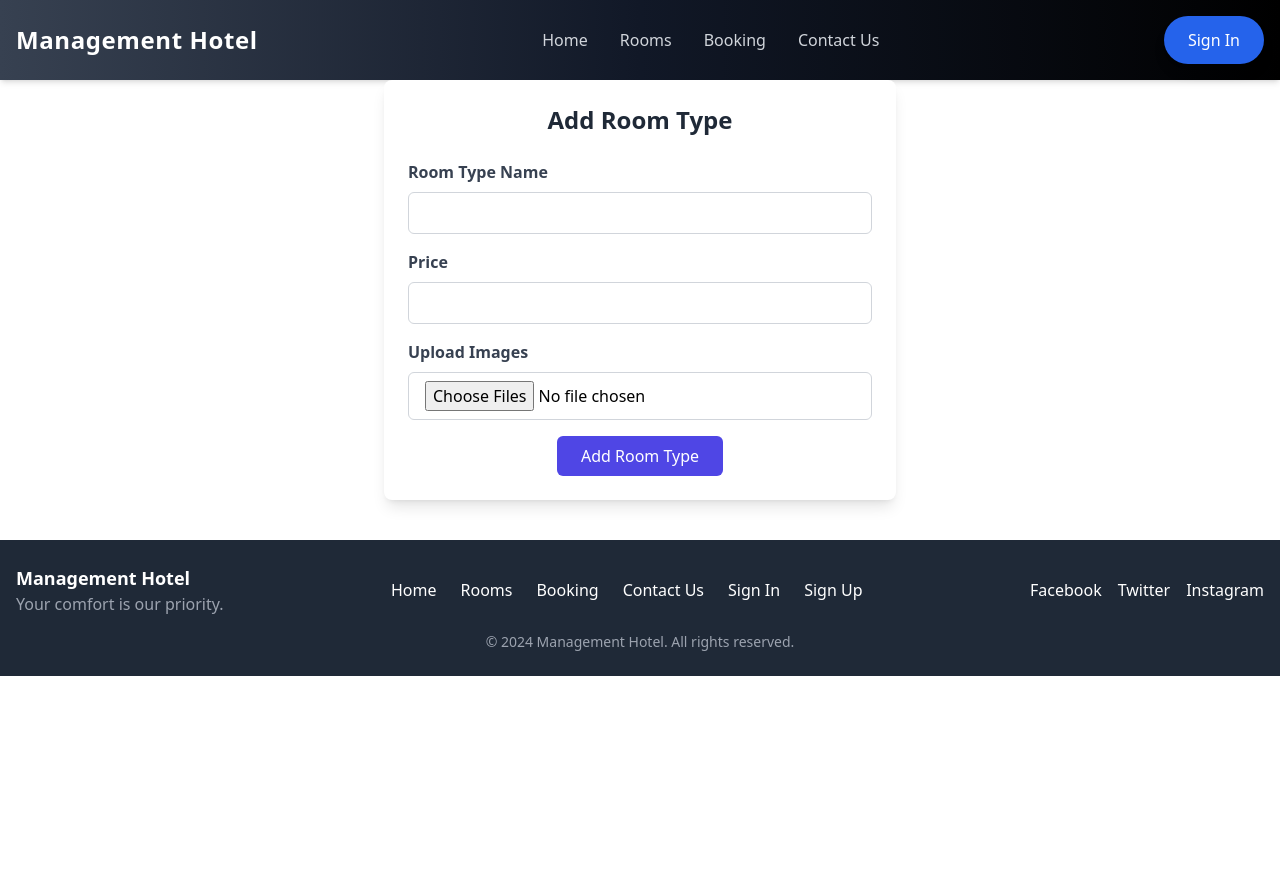
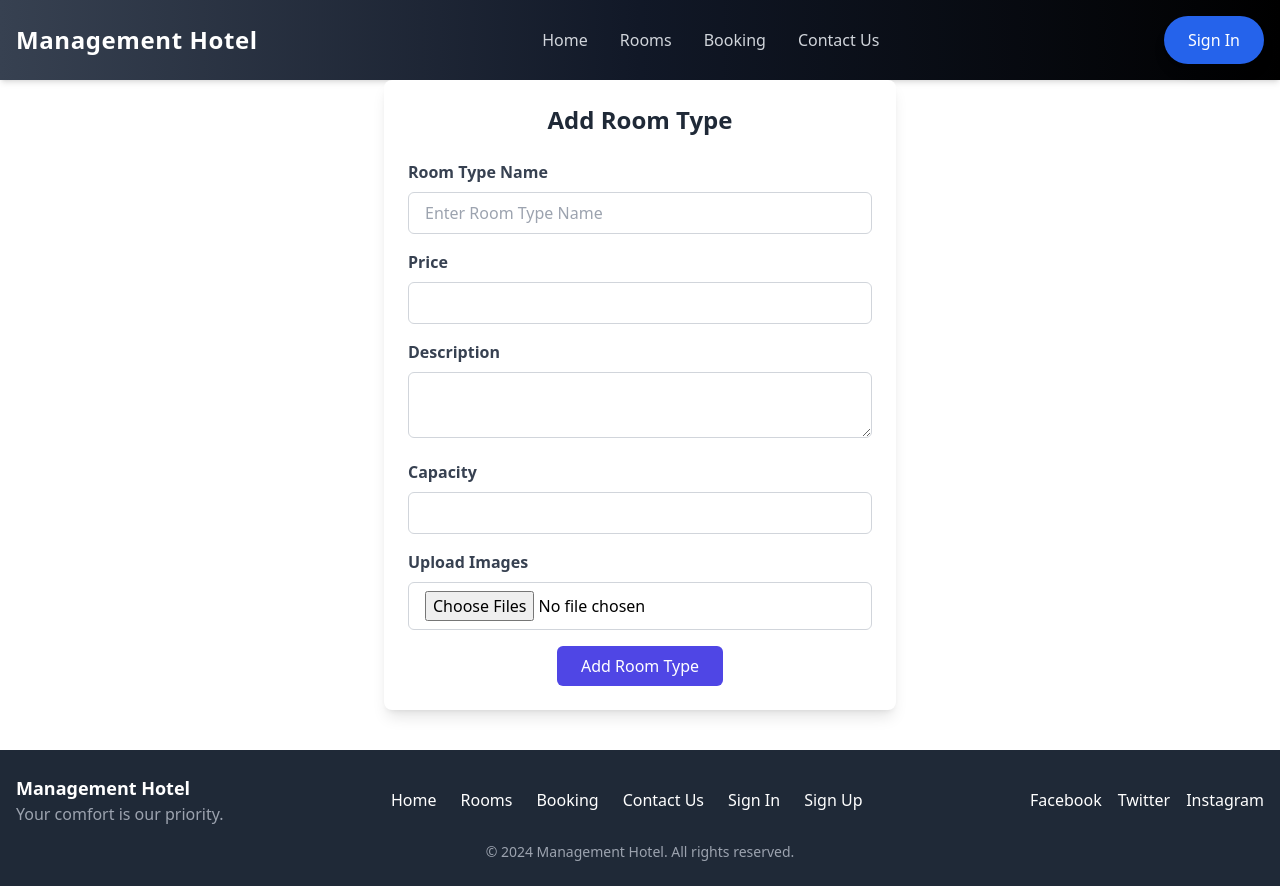
Before and after one commit to hiepquan11/HotelManagement, a React (Create React App) app in the folder Client/: page /AddRoom in a window 1280 px wide. Before the commit the page ends 800 px from the top, so only its background shows below. Built offline with nearby package versions, Linux system fonts and the light colour scheme.

Commit message:
booking update

```diff
--- a/Client/src/Room/AddRoom.jsx
+++ b/Client/src/Room/AddRoom.jsx
@@ -3,40 +3,51 @@ import React, { useState } from "react";
 const AddRoom = () => {
   const [roomTypeName, setRoomTypeName] = useState("");
   const [price, setPrice] = useState("");
+  const [description, setDescription] = useState("");
+  const [capacity, setCapacity] = useState("");
   const [files, setFiles] = useState(null);
   const [errorMessage, setErrorMessage] = useState("");
   const [successMessage, setSuccessMessage] = useState("");
 
-  // File change handler
   const handleFileChange = (event) => {
     setFiles(event.target.files);
   };
 
-  // Handle form submission
   const handleSubmit = async (event) => {
     event.preventDefault();
 
-    if (!roomTypeName || price <= 0) {
-      setErrorMessage("Please provide valid room type name and price.");
+    if (!roomTypeName || price <= 0 || !description || capacity <= 0) {
+      setErrorMessage("Please provide all required fields.");
       return;
     }
 
     const formData = new FormData();
-    formData.append("roomTypeName", roomTypeName);
-    formData.append("price", price);
 
-    // Append files to FormData
-    for (let i = 0; i < files.length; i++) {
-      formData.append("files", files[i]);
+    // Append files if any
+    if (files) {
+      for (let i = 0; i < files.length; i++) {
+        formData.append("files", files[i]);
+      }
     }
+
+    // Prepare room type data
+    const roomTypeData = {
+      price: parseInt(price, 10),
+      roomTypeName,
+      description,
+      capacity: parseInt(capacity, 10),
+    };
+
+    // Append room type data as a Blob (JSON)
+    formData.append("roomType", new Blob([JSON.stringify(roomTypeData)], { type: "application/json" }));
 
     try {
       const response = await fetch("http://localhost:8080/api/roomType/add", {
         method: "POST",
         headers: {
-          Authorization: "Basic " + btoa("tuantuan:tuantuan"), // Adjust authorization if needed
+          Authorization: "Basic " + btoa("tuantuan:tuantuan"),
         },
-        body: formData,
+        body: formData, // Use FormData as the request body
       });
 
       if (!response.ok) {
@@ -45,14 +56,19 @@ const AddRoom = () => {
         return;
       }
 
-      const data = await response.json();
-      console.log(data)
+      const result = await response.json();
       setSuccessMessage("Room type added successfully!");
+      console.log("API Response:", result);
+
+      // Reset form fields after success
       setRoomTypeName("");
       setPrice("");
+      setDescription("");
+      setCapacity("");
       setFiles(null);
     } catch (error) {
       setErrorMessage("An error occurred. Please try again later.");
+      console.error("Submit Error:", error);
     }
   };
 
@@ -83,6 +99,7 @@ const AddRoom = () => {
             value={roomTypeName}
             onChange={(e) => setRoomTypeName(e.target.value)}
             className="w-full px-4 py-2 border border-gray-300 rounded-md focus:outline-none focus:ring-2 focus:ring-indigo-500"
+            placeholder="Enter Room Type Name"
             required
           />
         </div>
@@ -102,6 +119,33 @@ const AddRoom = () => {
         </div>
 
         <div className="mb-4">
+          <label htmlFor="description" className="block text-gray-700 font-semibold mb-2">
+            Description
+          </label>
+          <textarea
+            id="description"
+            value={description}
+            onChange={(e) => setDescription(e.target.value)}
+            className="w-full px-4 py-2 border border-gray-300 rounded-md focus:outline-none focus:ring-2 focus:ring-indigo-500"
+            required
+          ></textarea>
+        </div>
+
+        <div className="mb-4">
+          <label htmlFor="capacity" className="block text-gray-700 font-semibold mb-2">
+            Capacity
+          </label>
+          <input
+            type="number"
+            id="capacity"
+            value={capacity}
+            onChange={(e) => setCapacity(e.target.value)}
+            className="w-full px-4 py-2 border border-gray-300 rounded-md focus:outline-none focus:ring-2 focus:ring-indigo-500"
+            required
+          />
+        </div>
+
+        <div className="mb-4">
           <label htmlFor="files" className="block text-gray-700 font-semibold mb-2">
             Upload Images
           </label>
@@ -111,7 +155,6 @@ const AddRoom = () => {
             multiple
             onChange={handleFileChange}
             className="w-full px-4 py-2 border border-gray-300 rounded-md focus:outline-none focus:ring-2 focus:ring-indigo-500"
-            required
           />
         </div>
 
```
Also changed, not shown: 1 other file (tests, documents, lock files or other folders).
